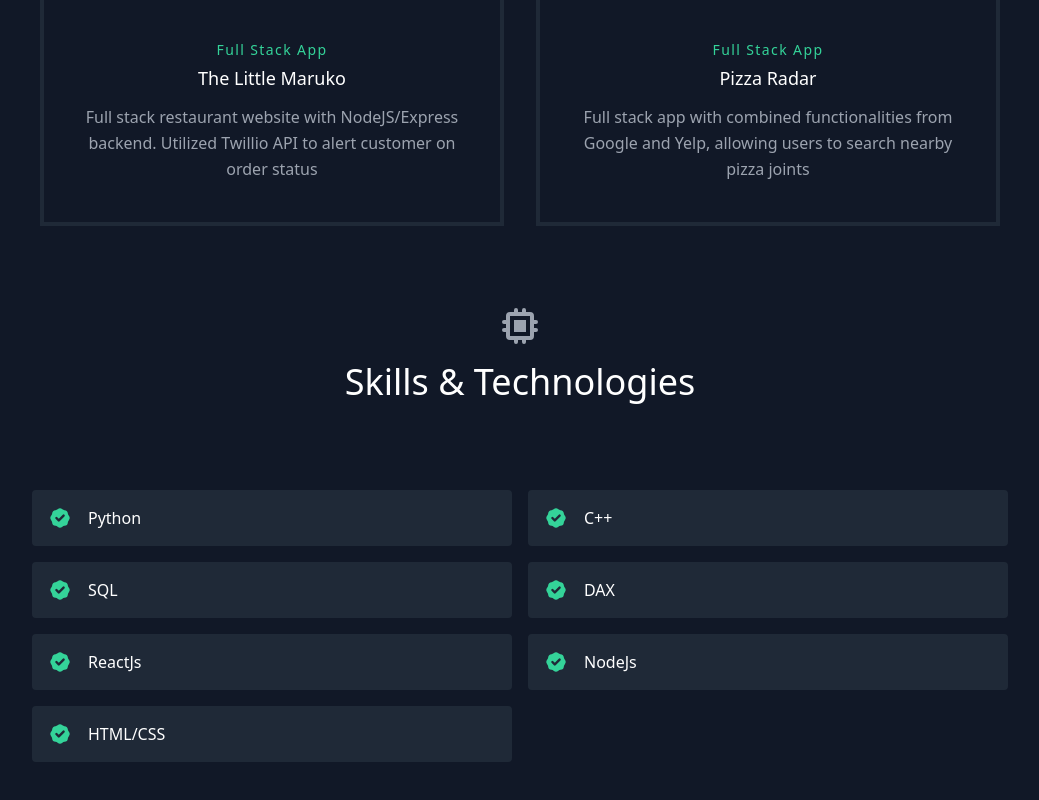
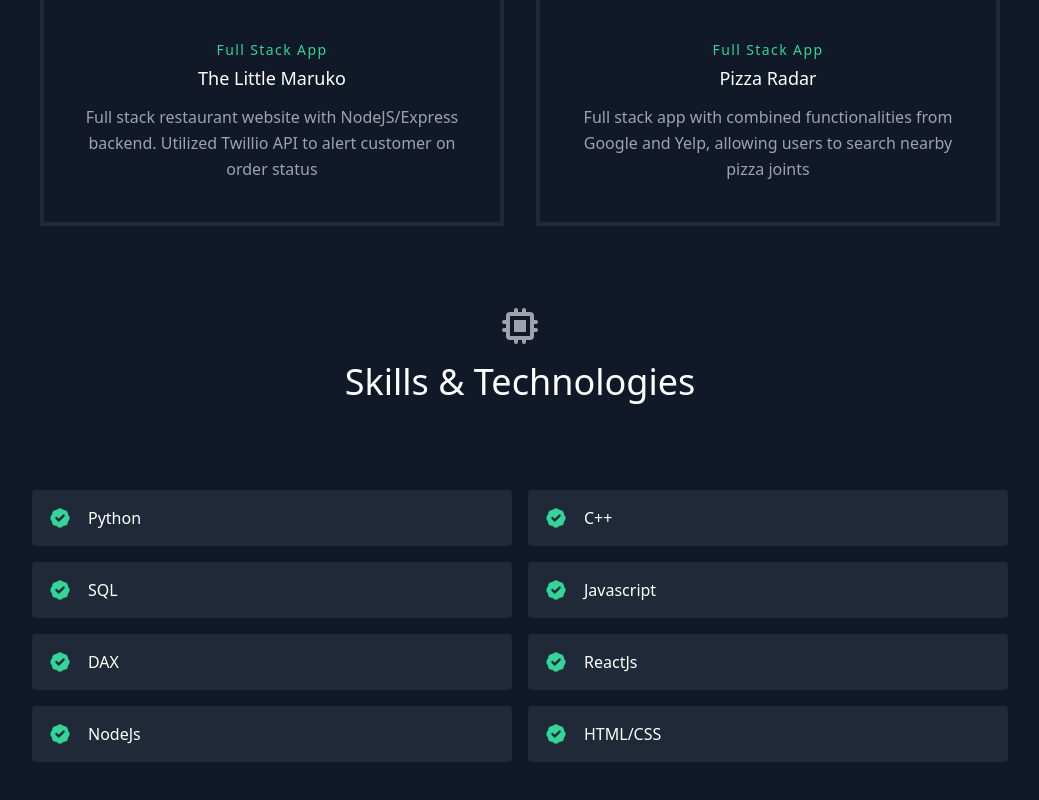
Before and after one commit to pas-trop-de-zele/portfolio-site, a React (Create React App) app: page / in a window 1280 px wide. Shown: the part 777-1577 px from the top of the page, without its empty margins (120-1159 px from the left). Built offline with nearby package versions, Linux system fonts and the light colour scheme.

Commit message:
Added new skill

```diff
--- a/src/data.js
+++ b/src/data.js
@@ -19,6 +19,7 @@ export const skills = [
     "Python",
     "C++",
     "SQL",
+    "Javascript",
     "DAX",
     "ReactJs",
     "NodeJs",
```
